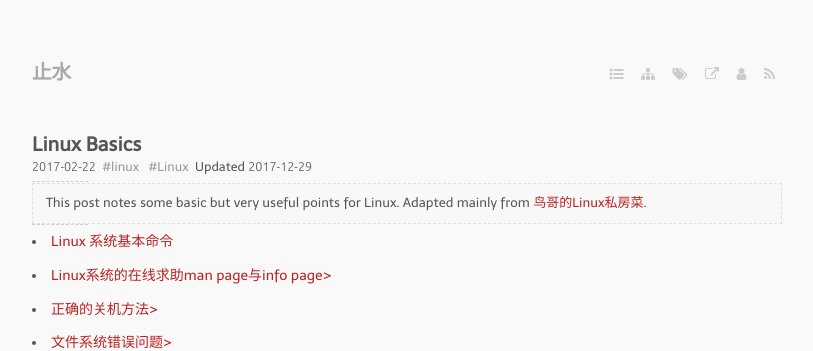
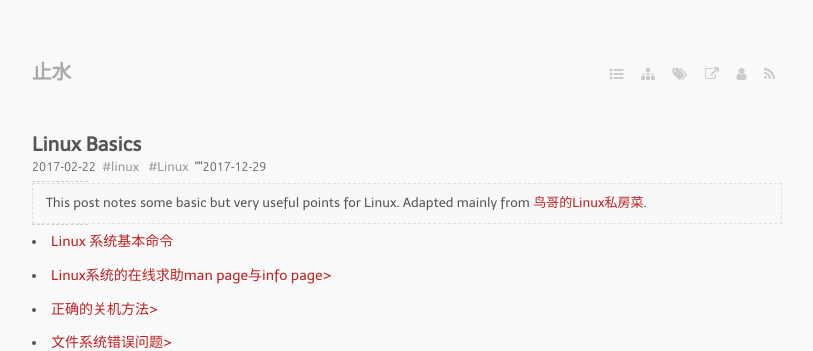
Before and after one commit to bizhishui/bizhishui.github.io, a Jekyll site: the page built from _posts/2017-02-22-Linux-Basics.md, in a window 1280 px wide and 900 px high. Shown: the top 351 px of the window, without its empty margins (233-1046 px from the left). Built offline with Jekyll 4.4.1, drawn with Linux system fonts in a browser that asks for light colours; nearby versions of some CDN libraries; some web fonts are replaced; a script that is not in the unit is left out.

Commit message:
test add update date

```diff
--- a/_layouts/post.html
+++ b/_layouts/post.html
@@ -56,7 +56,7 @@ layout: default
   {% endif %}
   {% if page.update_date %}
   <span class="update_date">
-    Updated <time datetime="{{ page.update_date | date:"%Y-%m-%d" }}">{{ page.update_date | date:"%Y-%m-%d" }}</time>
+    "{{ Updated }}"<time datetime="{{ page.update_date | date:"%Y-%m-%d" }}">{{ page.update_date | date:"%Y-%m-%d" }}</time>
   </span>
   {% endif %}
   </section>
```
